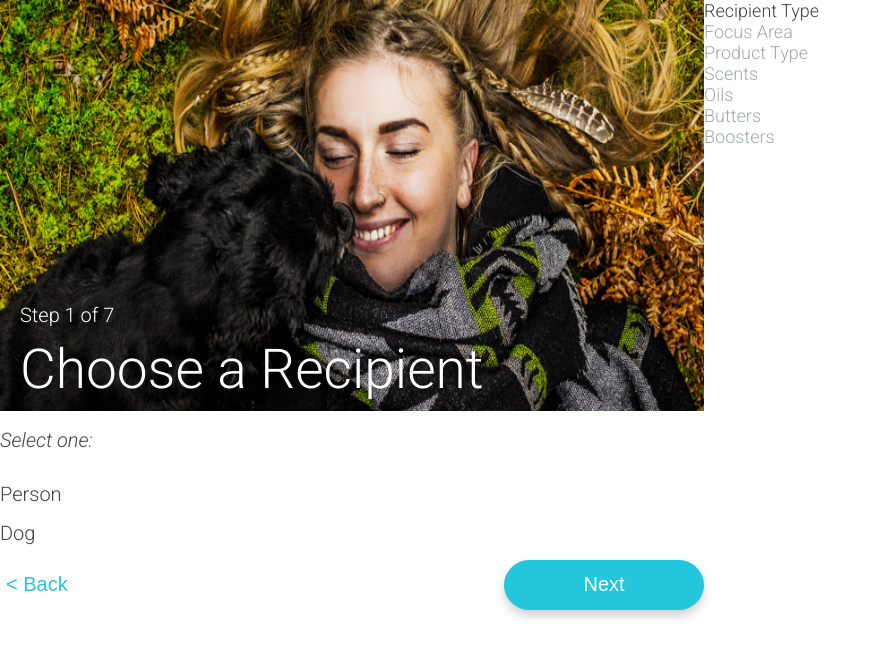
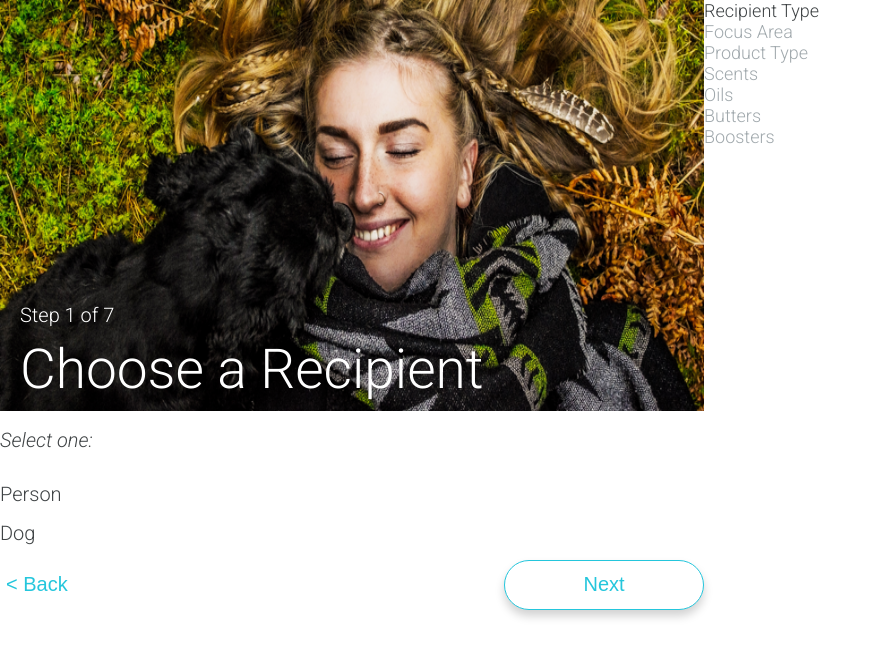
Before and after one commit to chrisfoster22/BFB-2, a React (Create React App) app: page / in a window 1280 px wide. Shown: the top 658 px of the page, without its empty margins (0-882 px from the left). Built offline with nearby package versions, Linux system fonts and the light colour scheme; what shopify-buy would draw is missing.

Commit message:
Create button component.

```diff
--- a/src/components/App.js
+++ b/src/components/App.js
@@ -13,6 +13,7 @@ import Products from '.././data/products';
 import ChooseName from './ChooseName';
 import Checkout from './Checkout';
 import SidePanel from './SidePanel';
+import Button from './Button';
 
 class App extends Component {
 
@@ -119,8 +120,11 @@ class App extends Component {
                         {this.getSelectionPanel.bind(this, currentStep)()}
                     </div>
                     <div style={styles.buttonContainer}>
-                        {currentStep.type && <button style={{...styles.link, ...styles.buttonSecondary}} onClick={this.prevStep.bind(this)}>{'<  Back'}</button> }
-                        <button style={{...styles.button, ...styles.buttonPrimary}} onClick={this.nextStep.bind(this)}>Next</button>
+                        {currentStep.type && <Button link={true} click={this.prevStep.bind(this)} text="< Back"/>}
+                        <Button
+                            disabled={currentStep.selection.length < 1}
+                            click={this.nextStep.bind(this)}
+                            text="Next"/>
                     </div>
                 </main>
                 <aside>
@@ -223,26 +227,6 @@ const styles = {
         display: "flex",
         justifyContent: "space-between"
     },
-    button: {
-        width: "200px",
-        height: "50px",
-        border: "1px solid #24C6DC",
-        borderRadius: "100px",
-        boxShadow: "0 6px 10px 0 rgba(0,0,0,0.18)",
-        cursor: "pointer"
-    },
-    buttonPrimary: {
-        color: "#FFFFFF",
-        background: "#24C6DC",
-    },
-    buttonSecondary: {
-        color: "#24C6DC",
-        background: "#FFFFFF",
-    },
-    link: {
-        border: "none",
-        cursor: "pointer"
-    },
     selectorContainer: {
         width: "55%"
     },
--- /dev/null
+++ b/src/components/Button.js
@@ -0,0 +1,47 @@
+import React, { Component } from 'react';
+
+export default class Button extends Component {
+
+render() {
+    let btnStyles;
+    if (this.props.link) {
+        btnStyles = {...styles.link, ...styles.buttonSecondary};
+    }
+    else if (this.props.disabled) {
+        btnStyles = {...styles.button, ...styles.buttonSecondary};
+    } else {
+        btnStyles = {...styles.button, ...styles.buttonPrimary};
+    }
+
+    return(
+        <button disabled={this.props.disabled} style={btnStyles} onClick={this.props.click}>{this.props.text}</button>
+    )
+}
+
+}
+
+
+
+const styles = {
+    button: {
+        width: "200px",
+        height: "50px",
+        border: "1px solid #24C6DC",
+        borderRadius: "100px",
+        boxShadow: "0 6px 10px 0 rgba(0,0,0,0.18)",
+        cursor: "pointer",
+    },
+    buttonPrimary: {
+        color: "#FFFFFF",
+        background: "#24C6DC",
+        transition: "all .8s"
+    },
+    buttonSecondary: {
+        color: "#24C6DC",
+        background: "#FFFFFF",
+    },
+    link: {
+        border: "none",
+        cursor: "pointer"
+    }
+}
```
